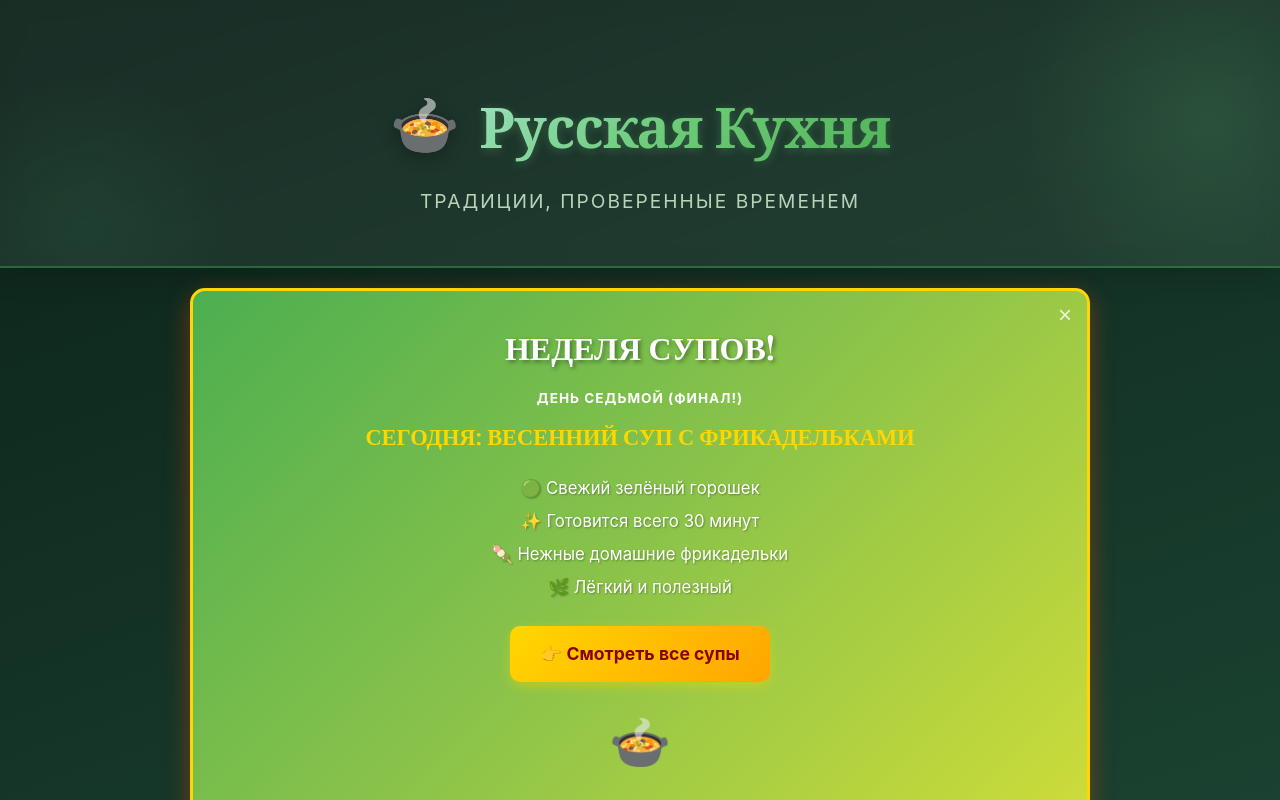
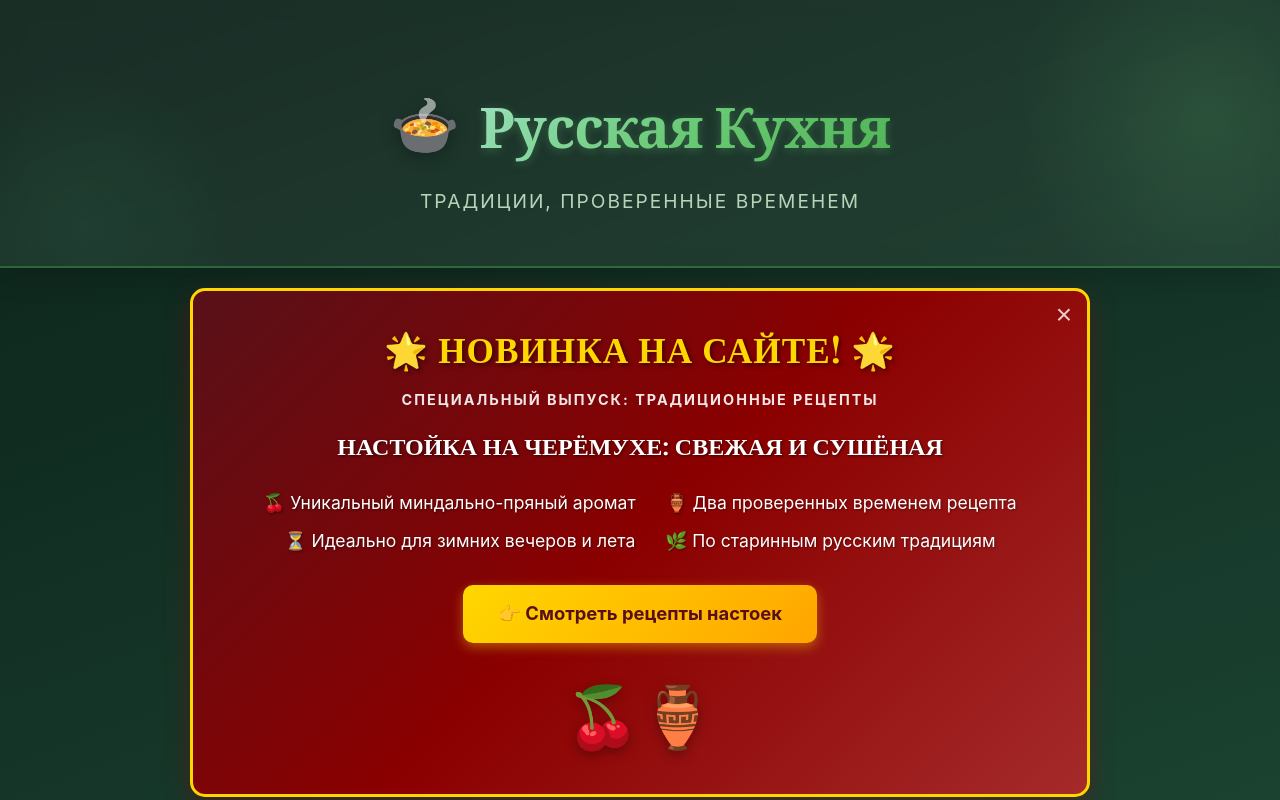
Before and after one commit to svideoproekt-ship-it/russka-kuhnya-9551, a React (Vite) app: page / in a window 1280 px wide. Shown: the top 800 px of the page. Built offline with nearby package versions, Linux system fonts and the light colour scheme; a web font is replaced by a local one.

Commit message:
Update SoupWeekBanner.jsx

```diff
--- a/src/components/SoupWeekBanner.jsx
+++ b/src/components/SoupWeekBanner.jsx
@@ -1,13 +1,14 @@
 import React, { useState, useEffect } from 'react';
 import { Link } from 'react-router-dom';
 
-const SoupWeekBanner = () => {
+const NewRecipeBanner = () => {
   const [isVisible, setIsVisible] = useState(true);
 
-  // 🔥 Автоматически генерируем ключ на основе заголовка баннера
-  const bannerTitle = "СЕГОДНЯ: ВЕСЕННИЙ СУП С ФРИКАДЕЛЬКАМИ"; // ← МЕНЯЙ ЭТОТ ТЕКСТ при смене баннера
-  // 🔥 Безопасное создание ключа без btoa (работает с русским текстом)
-const bannerKey = 'soupWeekBanner_' + bannerTitle.replace(/[^a-zA-Z0-9а-яА-ЯёЁ]/g, '').slice(0, 20);
+  // 🔥 Заголовок баннера (меняй его при смене новинки)
+  const bannerTitle = "НАСТОЙКА НА ЧЕРЁМУХЕ: СВЕЖАЯ И СУШЁНАЯ";
+
+  // 🔥 Безопасное создание ключа для localStorage
+  const bannerKey = 'newRecipeBanner_' + bannerTitle.replace(/[^a-zA-Z0-9а-яА-ЯёЁ]/g, '').slice(0, 20);
 
   useEffect(() => {
     const closed = localStorage.getItem(bannerKey);
@@ -26,12 +27,13 @@ const bannerKey = 'soupWeekBanner_' + bannerTitle.replace(/[^a-zA-Z0-9а-яА-Я
   return (
     <div style={{
       position: 'relative',
-      background: 'linear-gradient(135deg, #4CAF50 0%, #8BC34A 50%, #CDDC39 100%)',
+      // 🔥 Благородный бордово-винный градиент, идеально подходящий для темы настоек
+      background: 'linear-gradient(135deg, #581018 0%, #8B0000 50%, #A52A2A 100%)',
       borderRadius: '15px',
       padding: '30px',
       margin: '20px auto',
       maxWidth: '900px',
-      boxShadow: '0 8px 25px rgba(255, 69, 0, 0.4)',
+      boxShadow: '0 8px 25px rgba(139, 0, 0, 0.4)',
       border: '3px solid #FFD700',
       animation: 'slideIn 0.5s ease'
     }}>
@@ -44,50 +46,55 @@ const bannerKey = 'soupWeekBanner_' + bannerTitle.replace(/[^a-zA-Z0-9а-яА-Я
           right: '15px',
           background: 'none',
           border: 'none',
-          fontSize: '24px',
+          fontSize: '28px',
           color: '#fff',
           cursor: 'pointer',
           opacity: 0.8,
-          transition: 'opacity 0.2s'
+          transition: 'opacity 0.2s',
+          lineHeight: '1'
         }}
         onMouseOver={(e) => e.currentTarget.style.opacity = 1}
         onMouseOut={(e) => e.currentTarget.style.opacity = 0.8}
+        aria-label="Закрыть баннер"
       >
         ×
       </button>
 
       {/* Главный заголовок */}
       <h2 style={{
+        color: '#FFD700',
+        fontSize: '2.2rem',
+        textAlign: 'center',
+        margin: '0 0 10px 0',
+        fontWeight: 'bold',
+        textShadow: '2px 2px 4px rgba(0,0,0,0.5)',
+        letterSpacing: '1px'
+      }}>
+        🌟 НОВИНКА НА САЙТЕ! 🌟
+      </h2>
+
+      {/* Подзаголовок */}
+      <p style={{
         color: '#fff',
-        fontSize: '2rem',
+        fontSize: '0.9rem',
         textAlign: 'center',
         margin: '0 0 15px 0',
         fontWeight: 'bold',
-        textShadow: '2px 2px 4px rgba(0,0,0,0.4)'
+        textTransform: 'uppercase',
+        letterSpacing: '2px',
+        opacity: 0.9
       }}>
-        НЕДЕЛЯ СУПОВ!
-      </h2>
+        Специальный выпуск: Традиционные рецепты
+      </p>
 
-      {/* День недели */}
-      <p style={{
-  color: '#fff',
-  fontSize: '0.85rem',
-  textAlign: 'center',
-  margin: '0 0 10px 0',
-  fontWeight: 'bold',
-  textTransform: 'uppercase',
-  letterSpacing: '1px'
-}}>
-  День седьмой (Финал!)
-</p>
-
-      {/* Заголовок */}
+      {/* Название рецепта */}
       <h3 style={{
-        color: '#FFD700',
-        fontSize: '1.4rem',
+        color: '#fff',
+        fontSize: '1.5rem',
         textAlign: 'center',
-        margin: '0 0 20px 0',
-        fontWeight: 'bold'
+        margin: '0 0 25px 0',
+        fontWeight: 'bold',
+        textShadow: '1px 1px 3px rgba(0,0,0,0.6)'
       }}>
         {bannerTitle}
       </h3>
@@ -96,20 +103,26 @@ const bannerKey = 'soupWeekBanner_' + bannerTitle.replace(/[^a-zA-Z0-9а-яА-Я
       <ul style={{
         listStyle: 'none',
         padding: 0,
-        margin: '0 0 25px 0',
-        textAlign: 'center'
+        margin: '0 0 30px 0',
+        textAlign: 'center',
+        display: 'flex',
+        flexWrap: 'wrap',
+        justifyContent: 'center',
+        gap: '10px 30px'
       }}>
-          {[
-    '🟢 Свежий зелёный горошек',
-    '✨ Готовится всего 30 минут',
-    '🍡 Нежные домашние фрикадельки',
-    '🌿 Лёгкий и полезный'
-  ].map((item, index) => (
+        {[
+          '🍒 Уникальный миндально-пряный аромат',
+          '🏺 Два проверенных временем рецепта',
+          '⏳ Идеально для зимних вечеров и лета',
+          '🌿 По старинным русским традициям'
+        ].map((item, index) => (
           <li key={index} style={{
             color: '#fff',
-            fontSize: '1.05rem',
-            margin: '6px 0',
-            textShadow: '1px 1px 2px rgba(0,0,0,0.3)'
+            fontSize: '1.1rem',
+            textShadow: '1px 1px 2px rgba(0,0,0,0.4)',
+            display: 'flex',
+            alignItems: 'center',
+            gap: '8px'
           }}>
             {item}
           </li>
@@ -119,15 +132,15 @@ const bannerKey = 'soupWeekBanner_' + bannerTitle.replace(/[^a-zA-Z0-9а-яА-Я
       {/* Кнопка */}
       <div style={{ textAlign: 'center' }}>
         <Link
-          to="/soups"
+          to="/category/drinks"
           style={{
             display: 'inline-block',
-            padding: '14px 30px',
+            padding: '14px 35px',
             background: 'linear-gradient(135deg, #FFD700 0%, #FFA500 100%)',
-            color: '#8B0000',
+            color: '#581018',
             textDecoration: 'none',
             borderRadius: '10px',
-            fontSize: '1.1rem',
+            fontSize: '1.15rem',
             fontWeight: 'bold',
             transition: 'transform 0.2s, box-shadow 0.2s',
             boxShadow: '0 4px 12px rgba(255, 215, 0, 0.4)'
@@ -141,13 +154,13 @@ const bannerKey = 'soupWeekBanner_' + bannerTitle.replace(/[^a-zA-Z0-9а-яА-Я
             e.currentTarget.style.boxShadow = '0 4px 12px rgba(255, 215, 0, 0.4)';
           }}
         >
-          👉 Смотреть все супы
+          👉 Смотреть рецепты настоек
         </Link>
       </div>
 
       {/* Иконка */}
-      <div style={{ fontSize: '50px', textAlign: 'center', marginTop: '20px' }}>
-        🍲
+      <div style={{ fontSize: '60px', textAlign: 'center', marginTop: '25px', filter: 'drop-shadow(0 4px 6px rgba(0,0,0,0.3))' }}>
+        🍒🏺
       </div>
 
       {/* CSS анимация */}
@@ -167,4 +180,4 @@ const bannerKey = 'soupWeekBanner_' + bannerTitle.replace(/[^a-zA-Z0-9а-яА-Я
   );
 };
 
-export default SoupWeekBanner;
+export default NewRecipeBanner;
```
